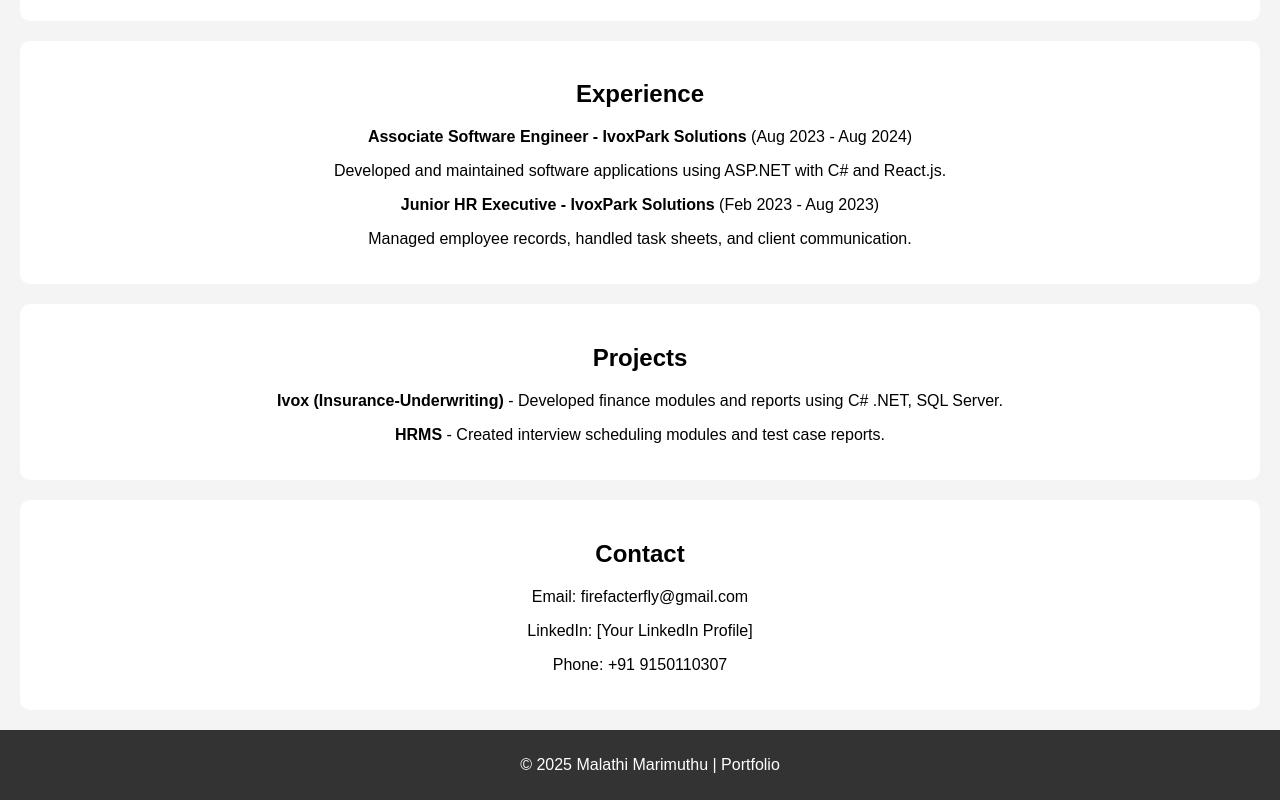
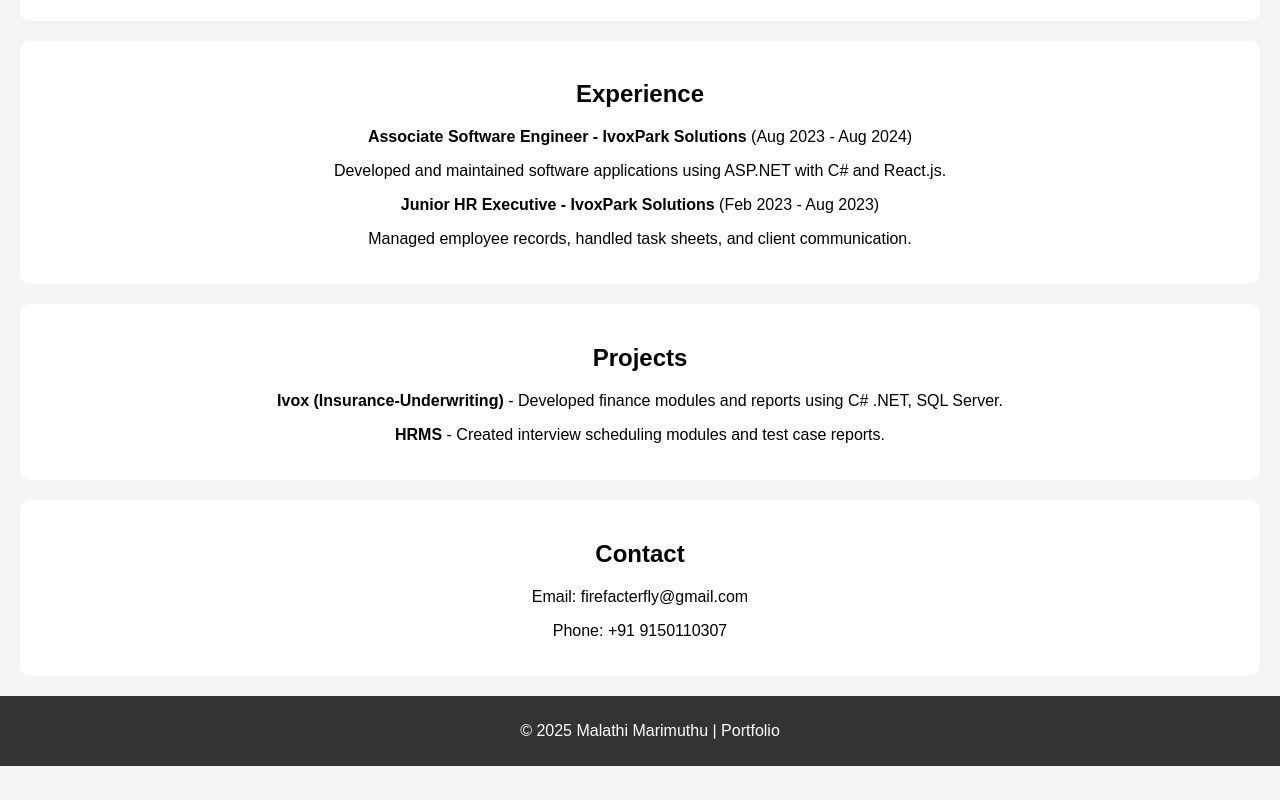
Before and after one commit to malathi-25/Portfolio-myself-, a plain HTML site: page index.html in a window 1280 px wide. Shown: the part 547-1347 px from the top of the page. After the commit the page ends 1313 px from the top, so only its background shows below. Drawn offline with Linux system fonts and the light colour scheme.

Commit message:
Updated index.html

```diff
--- a/index.html
+++ b/index.html
@@ -47,7 +47,6 @@
     <section id="contact">
         <h2>Contact</h2>
         <p>Email: firefacterfly@gmail.com</p>
-        <p>LinkedIn: [Your LinkedIn Profile]</p>
         <p>Phone: +91 9150110307</p>
     </section>
 
```
